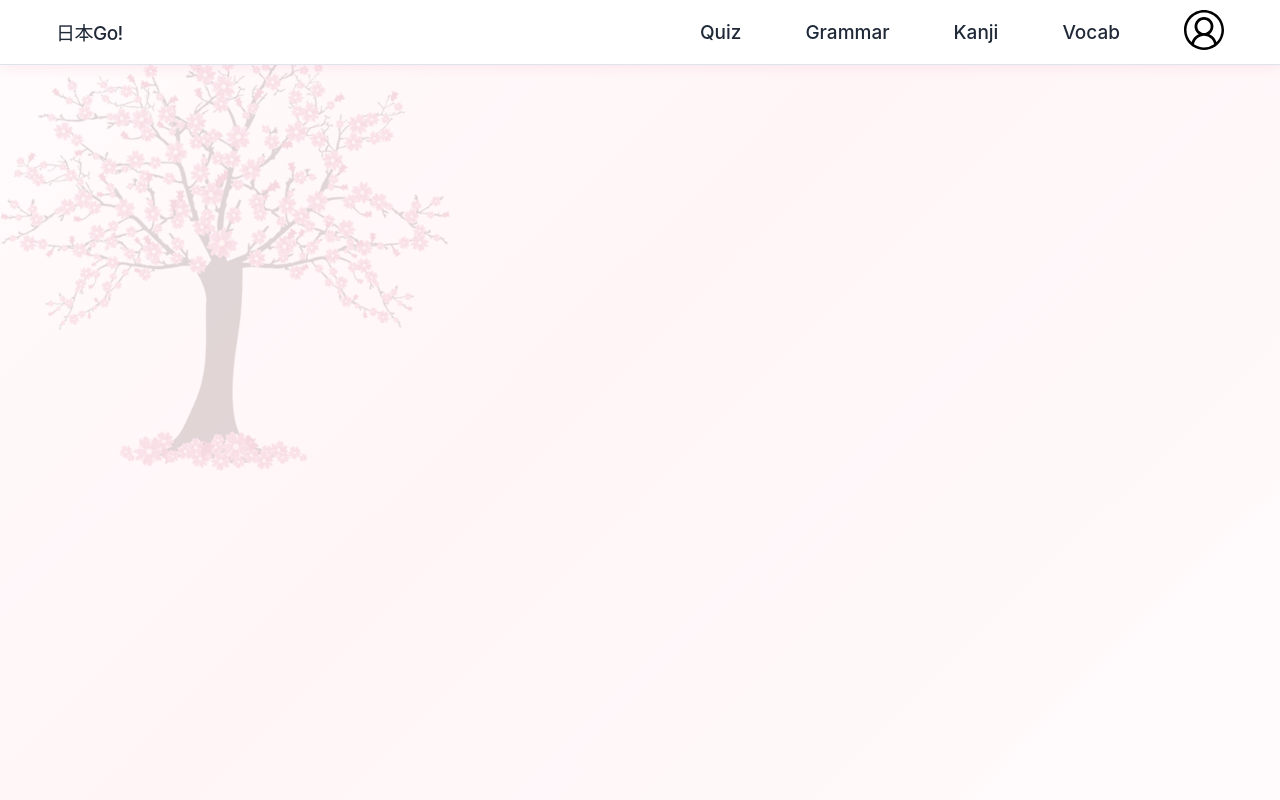
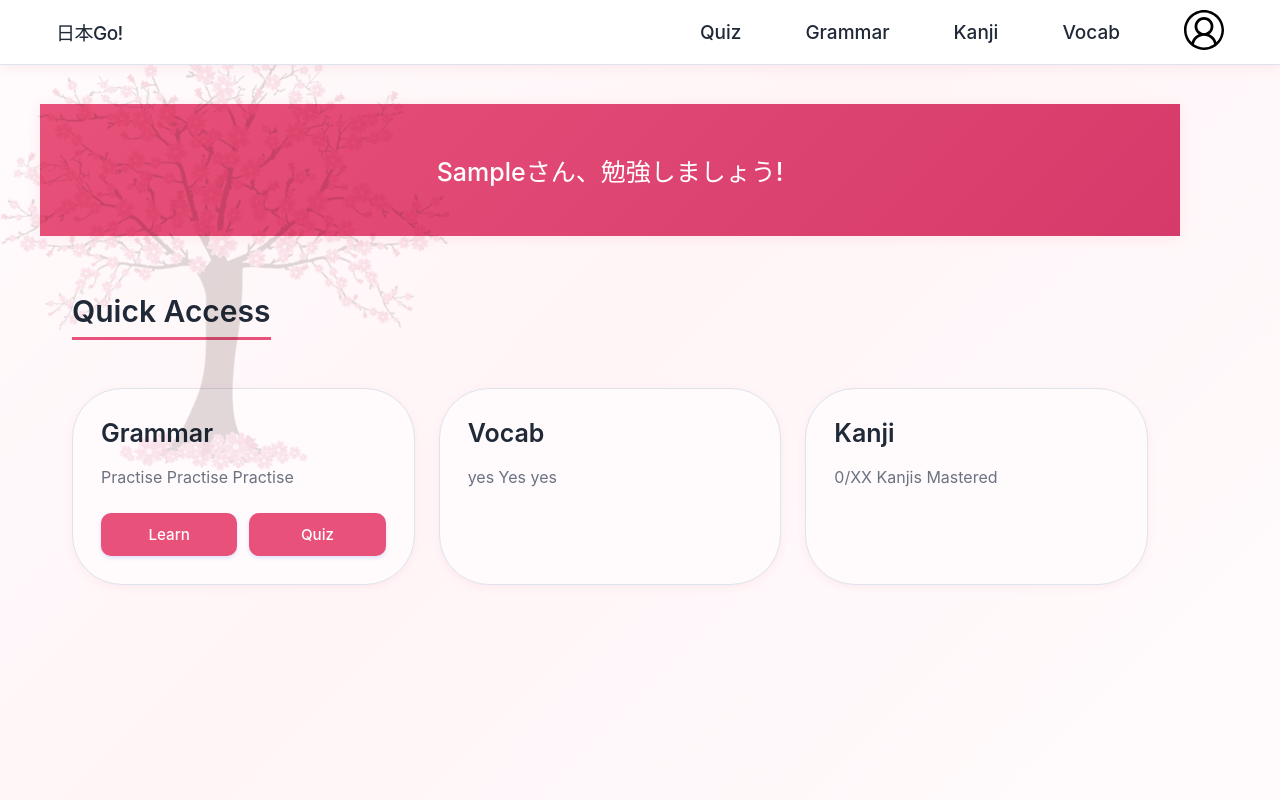
Before and after one commit to RishiS-HSCProjects/12AT2-LingualHSC, a Flask app: page /nihongo/ in a window 1280 px wide. Run offline with Flask 3, Linux system fonts and the light colour scheme; the visitor is signed in with stand-in values (Sample User, id 1); parts of the project's set-up code (start-up, migrations or seed data) failed here and were passed over.

Commit message:
Add Nihongo module home & giving-receiving
Introduce a new home experience for the Nihongo module and replace the old "favours" lesson with a combined "giving-receiving" lesson. Adds HomeConfig API (home_config.py) and a home container macro/template (home-container-macro.html), module home stylesheet (module-home.css) and generic graphic background CSS (graphic-bg.css). Update nihongo routes to render a home view (uses HomeConfig, ItemBox, banners) and add a small redirect helper to app.js. Move/rename lesson assets: remove favours.md, add giving-receiving.md, rename quiz JSON and update grammar map.json to reference the new slug. Tweak templates: nihongo-template now uses the graphic-bg and home template uses the new home macro; minor template whitespace fix. Remove nihongo init_app call from create_app and disable lru_cache on lesson loader (todo). Add a translatable key for the home welcome text.

```diff
--- a/lingual/__init__.py
+++ b/lingual/__init__.py
@@ -64,8 +64,4 @@ def create_app():
     app.register_blueprint(main_bp)
     app.register_blueprint(nihongo_bp)
 
-    # Initialize nihongo module template filters
-    from lingual.modules.nihongo import init_app as init_nihongo
-    init_nihongo(app)
-
     return app
--- a/lingual/modules/nihongo/data/grammar/map.json
+++ b/lingual/modules/nihongo/data/grammar/map.json
@@ -11,7 +11,7 @@
         "verb-normalisation",
         "to-for-expression",
         "giving-reasons",
-        "favours",
+        "giving-receiving",
         "using-komaru",
         "nasai",
         "using-n",
--- a/lingual/modules/nihongo/routes.py
+++ b/lingual/modules/nihongo/routes.py
@@ -1,7 +1,7 @@
 import os
 import re
 from flask import Blueprint, abort, current_app, flash, json, jsonify, redirect, render_template, url_for
-from flask_login import login_required
+from flask_login import current_user, login_required
 from lingual.utils.languages import Languages
 from lingual.modules.nihongo.utils.lesson_processor import get_processor
 from lingual.utils.lessons.lesson_processor import Lesson
@@ -20,7 +20,47 @@ VALID_SLUG = re.compile(r'^[a-zA-Z0-9\-]+$')
 @nihongo_bp.route('/')
 @login_required
 def home():
-    return render_template('home.html')
+    from lingual.utils.home_config import HomeConfig, HomeSection, HomeBanner, ItemBox
+    from lingual.utils.languages import get_translatable
+
+    config = HomeConfig()
+
+    welcome_banner = HomeBanner(get_translatable('jp', 'home_welcome_text').replace("{first_name}", current_user.first_name))
+    config.register_section(welcome_banner)
+
+    quick_access = HomeSection("Quick Access")
+
+    quick_access.add_items(
+        ItemBox(
+            title="Grammar",
+            body="Practise Practise Practise",
+            buttons=[
+                ItemBox.BoxButton(
+                text="Learn",
+                link=url_for('nihongo.grammar')
+                ),
+                ItemBox.BoxButton(
+                    text="Quiz",
+                    link=url_for('nihongo.grammar')
+                )
+            ],
+            on_click=url_for('nihongo.grammar')
+        ),
+        ItemBox(
+            title="Vocab",
+            body="yes Yes yes"
+        ),
+        ItemBox(
+            title="Kanji",
+            body="0/XX Kanjis Mastered"
+        ),
+    )
+
+    config.register_section(quick_access)
+
+    recent = HomeSection("Recently Viewed") # todo: add recently viewed lessons based on user data
+
+    return render_template('home.html', config=config)
 
 @nihongo_bp.route('/grammar/')
 @nihongo_bp.route('/grammar/<slug>')
--- /dev/null
+++ b/lingual/modules/nihongo/static/styles/home.html
@@ -0,0 +1,3 @@
+.container {
+
+}
--- a/lingual/modules/nihongo/static/styles/sakura.css
+++ /dev/null
@@ -1,46 +0,0 @@
-/**
- * Sakura Tree Background Styling
- *
- * Positions and styles the sakura tree background image for the Nihongo module
- */
-
-/* Sakura tree container */
-.sakura-tree-bg {
-    position: fixed;
-    top: 0;
-    left: 0;
-    width: 450px;
-    height: 600px;
-    z-index: 1;
-    pointer-events: none;
-    opacity: 0.15;
-    background-image: url('../app_assets/sakura-tree.png');
-    background-size: contain;
-    background-repeat: no-repeat;
-    background-position: top left;
-    filter: blur(0.5px);
-    mix-blend-mode: multiply;
-    transition: opacity 0.5s ease;
-}
-
-/* Subtle interaction on hover */
-.sakura-tree-bg:hover {
-    opacity: 0.25;
-}
-
-/* Responsive adjustments */
-@media (max-width: 1024px) {
-    .sakura-tree-bg {
-        width: 350px;
-        height: 466px;
-        opacity: 0.12;
-    }
-}
-
-@media (max-width: 768px) {
-    .sakura-tree-bg {
-        width: 250px;
-        height: 333px;
-        opacity: 0.1;
-    }
-}
--- a/lingual/modules/nihongo/templates/home.html
+++ b/lingual/modules/nihongo/templates/home.html
@@ -1,3 +1,15 @@
 {% extends 'nihongo-template.html' %}
 
-{% set title = "Grammar" %}
+{% set title = "Home" %}
+
+{% block meta %}
+{{ super() }}
+<link rel="stylesheet" href="{{ url_for('static', filename='styles/module-home.css') }}">
+{% endblock %}
+
+{% block body %}
+<div class="container">
+    {% from "home-container-macro.html" import home %}
+    {{ home(config) }}
+</div>
+{% endblock %}
--- a/lingual/modules/nihongo/templates/nihongo-template.html
+++ b/lingual/modules/nihongo/templates/nihongo-template.html
@@ -2,12 +2,19 @@
 
 {% block meta %}
 {{ super() }}
+<link rel="stylesheet" href="{{ url_for('static', filename='styles/graphic-bg.css') }}">
 <link rel="stylesheet" href="{{ url_for('nihongo.static', filename='styles/nihongo.css') }}">
-<link rel="stylesheet" href="{{ url_for('nihongo.static', filename='styles/sakura.css') }}">
+
+<style>
+    :root {
+        --graphic-bg-url: url("{{ url_for('nihongo.static', filename='app_assets/sakura-tree.png') }}");
+    }
+</style>
+
 {% endblock %}
 
 {% block header %}
-<div class="sakura-tree-bg"></div>
+<div class="graphic-bg"></div>
 {{ super() }}
 {% endblock %}
 
@@ -18,8 +25,8 @@
 {% block nav_links %}
 <a href="">Quiz</a>
 <a href="{{ url_for('nihongo.grammar') }}">Grammar</a>
-<a href="{{ url_for('nihongo.kanji') }}">Kanji</a>
-<a href="{{ url_for('nihongo.vocab') }}">Vocab</a>
+<a href="{{ url_for('nihongo.home') }}">Kanji</a>
+<a href="{{ url_for('nihongo.home') }}">Vocab</a>
 {% endblock %}
 
 {% block body %}
--- a/lingual/static/js/app.js
+++ b/lingual/static/js/app.js
@@ -149,3 +149,7 @@ function scrollToId(id) {
 
     element.scrollIntoView({ behavior: 'smooth' });
 }
+
+function redirectTo(url) {
+    window.location.href = url;
+}
--- /dev/null
+++ b/lingual/static/styles/graphic-bg.css
@@ -0,0 +1,58 @@
+/**
+ * Background Image Styling
+ *
+ * Positions and styles background images for module templates
+ */
+
+/* Graphic container */
+
+:root {
+    --graphic-bg-top: 0;
+    --graphic-bg-left: 0;
+    --graphic-bg-width: 450px;
+    --graphic-bg-height: 600px;
+    --graphic-bg-z: 1;
+    --graphic-bg-opacity: 0.15;
+    --graphic-bg-url: none;
+    --graphic-bg-size: contain;
+    --graphic-bg-repeat: no-repeat;
+    --graphic-bg-position: top left;
+    --graphic-bg-blur: 0.5px;
+    --graphic-bg-blend: multiply;
+    --graphic-bg-transition: opacity 0.5s ease;
+}
+
+.graphic-bg {
+    position: fixed;
+    pointer-events: none;
+    top: var(--graphic-bg-top);
+    left: var(--graphic-bg-left);
+    width: var(--graphic-bg-width);
+    height: var(--graphic-bg-height);
+    z-index: var(--graphic-bg-z);
+    opacity: var(--graphic-bg-opacity);
+    background-image: var(--graphic-bg-url);
+    background-size: var(--graphic-bg-size);
+    background-repeat: var(--graphic-bg-repeat);
+    background-position: var(--graphic-bg-position);
+    filter: blur(var(--graphic-bg-blur));
+    mix-blend-mode: var(--graphic-bg-blend);
+    transition: var(--graphic-bg-transition);
+}
+
+/* Responsive adjustments */
+@media (max-width: 1024px) {
+    .graphic-bg {
+        width: 350px;
+        height: 466px;
+        opacity: 0.12;
+    }
+}
+
+@media (max-width: 768px) {
+    .graphic-bg {
+        width: 250px;
+        height: 333px;
+        opacity: 0.1;
+    }
+}
--- /dev/null
+++ b/lingual/static/styles/module-home.css
@@ -0,0 +1,253 @@
+/* ========================================
+   Module Home Styles
+   Using variables from variables.css
+   ======================================== */
+
+#home-container {
+    max-width: 95%;
+    margin: 0;
+    padding: 0;
+}
+
+/* ========================================
+   Banner Section
+   ======================================== */
+.home-banner {
+    background: linear-gradient(135deg, var(--color-accent) 0%, var(--color-accent-strong) 100%);
+    color: white;
+    padding: var(--gap-medium) var(--gap-small);
+    margin: 0 0 var(--gap-small) 0;
+    width: 100%;
+    box-sizing: border-box;
+    text-align: center;
+    font-size: var(--font-size-header-3);
+    font-weight: 500;
+    box-shadow: var(--shadow-nav);
+}
+
+.home-banner strong {
+    font-weight: 700;
+}
+
+/* ========================================
+   Separator
+   ======================================== */
+.home-separator {
+    border: none;
+    border-top: 2px solid var(--border-subtle);
+    margin: 2.5rem 0;
+    opacity: 0.5;
+}
+
+/* ========================================
+   Section
+   ======================================== */
+.home-section {
+    margin: 0 auto var(--gap-medium);
+    padding: 0 var(--gap-small);
+    max-width: 1200px;
+}
+
+.home-section-title {
+    font-size: var(--font-size-header-2);
+    font-weight: 600;
+    margin-bottom: var(--padding-section);
+    color: var(--color-primary);
+    padding-bottom: 0.5rem;
+    border-bottom: 3px solid var(--color-accent);
+    display: inline-block;
+}
+
+/* ========================================
+   Section Items Grid
+   ======================================== */
+.home-section-items {
+    display: grid;
+    grid-template-columns: repeat(auto-fill, minmax(280px, 1fr));
+    gap: var(--padding-section);
+    margin-top: var(--padding-section);
+}
+
+/* ========================================
+   Item Base
+   ======================================== */
+.home-item {
+    background: var(--bg-card);
+    transition: transform var(--transition-base), box-shadow var(--transition-base);
+}
+
+/* ========================================
+   Paragraph Item
+   ======================================== */
+.home-item-paragraph {
+    padding: var(--padding-section);
+    background: var(--bg-surface-muted);
+    border-radius: var(--radius-medium);
+    line-height: var(--line-height-body);
+    color: var(--color-secondary);
+    font-size: var(--font-size-body);
+}
+
+/* ========================================
+   Box Item
+   ======================================== */
+.home-item-box {
+    border: 1px solid var(--border-subtle);
+    border-radius: var(--radius-large);
+    padding: 1.75rem;
+    display: flex;
+    flex-direction: column;
+    box-shadow: var(--shadow-card);
+    height: 100%;
+    box-sizing: border-box;
+    background: var(--bg-card);
+}
+
+.home-item-box.clickable:hover {
+    transform: translateY(-4px);
+    box-shadow: var(--shadow-strong);
+    cursor: pointer;
+    user-select: none;
+}
+
+.home-item-box.clickable:active {
+    transform: translateY(1px);
+    user-select: none;
+}
+
+/* Box Title */
+.box-title {
+    font-size: var(--font-size-header-3);
+    font-weight: 600;
+    margin: 0 0 var(--gap-xsmall) 0;
+    color: var(--color-primary);
+    line-height: 1.3;
+}
+
+/* Box Body */
+.box-body {
+    flex: 1;
+    font-size: var(--font-size-body);
+    line-height: var(--line-height-body);
+    color: var(--color-secondary);
+    margin: 0 0 var(--padding-section) 0;
+}
+
+/* Box Buttons Container */
+.box-buttons {
+    display: flex;
+    gap: 0.75rem;
+    margin-top: auto;
+}
+
+/* Individual Box Button */
+.box-button {
+    flex: 1;
+    padding: 0.75rem 1.25rem;
+    background: var(--color-accent);
+    color: white;
+    text-decoration: none;
+    border-radius: var(--radius-medium);
+    text-align: center;
+    font-weight: 500;
+    font-size: 0.95rem;
+    transition: background var(--transition-base), transform 0.1s ease;
+    box-shadow: 0 2px 4px rgba(91, 124, 255, 0.2);
+}
+
+.box-button:hover {
+    background: var(--color-accent-strong);
+    transform: translateY(-2px);
+    box-shadow: 0 4px 8px rgba(91, 124, 255, 0.3);
+}
+
+.box-button:active {
+    transform: translateY(0);
+}
+
+/* Secondary button style (if needed) */
+.box-button.secondary {
+    background: var(--color-secondary);
+}
+
+.box-button.secondary:hover {
+    background: var(--color-contrast);
+}
+
+/* ========================================
+   Unknown Item Type
+   ======================================== */
+.home-item-unknown {
+    padding: var(--padding-section);
+    background: var(--bg-block-warning);
+    border: 2px dashed var(--border-block-warning);
+    border-radius: var(--radius-medium);
+    color: var(--color-primary);
+    font-weight: 500;
+}
+
+/* ========================================
+   Responsive Design
+   ======================================== */
+
+/* Tablet */
+@media (max-width: 768px) {
+    .home-banner {
+        font-size: var(--font-size-header-4);
+        padding: var(--gap-small) var(--padding-section);
+    }
+
+    .home-section {
+        padding: 0 var(--padding-section);
+    }
+
+    .home-section-items {
+        grid-template-columns: repeat(auto-fill, minmax(240px, 1fr));
+        gap: var(--gap-xsmall);
+    }
+
+    .home-section-title {
+        font-size: var(--font-size-header-3);
+    }
+
+    .box-buttons {
+        flex-direction: row;
+    }
+}
+
+/* Mobile */
+@media (max-width: 480px) {
+    .home-banner {
+        font-size: var(--font-size-header-4);
+        padding: var(--padding-section) var(--gap-xsmall);
+    }
+
+    .home-section {
+        padding: 0 var(--gap-xsmall);
+        margin-bottom: var(--gap-small);
+    }
+
+    .home-section-items {
+        grid-template-columns: 1fr;
+    }
+
+    .home-section-title {
+        font-size: var(--font-size-header-4);
+    }
+
+    .home-item-box {
+        padding: var(--padding-section);
+    }
+
+    .box-title {
+        font-size: var(--font-size-header-4);
+    }
+
+    .box-buttons {
+        flex-direction: column;
+    }
+
+    .box-button {
+        width: 100%;
+    }
+}
--- /dev/null
+++ b/lingual/templates/home-container-macro.html
@@ -0,0 +1,97 @@
+<!-- Dependencies -->
+<!--
+    - module-home.css
+-->
+
+{% macro home(config) %}
+<div id="home-container">
+
+    {% for section in config.get_build() %}
+
+        {# Separator (None) #}
+        {% if section is none %}
+            <hr class="home-separator">
+        {% else %} {# Regular section #}
+            {{ home_section(section) }}
+        {% endif %}
+
+    {% endfor %}
+
+</div>
+{% endmacro %}
+
+{# Section Renderer #}
+{% macro home_section(section) %}
+{% if section.__class__.__name__ == "HomeBanner" %}
+    {# Render banner outside regular section container for full width #}
+    <div class="home-banner">
+        {{ section.content | safe }}
+    </div>
+{% else %}
+    <div class="home-section">
+        {# Section title #}
+        {% if section.title %}
+            <h2 class="home-section-title">{{ section.title }}</h2>
+        {% endif %}
+
+        <div class="home-section-items">
+            {% for item in section.items %}
+                {{ home_item(item) }}
+            {% endfor %}
+        </div>
+    </div>
+{% endif %}
+{% endmacro %}
+
+
+
+{# Item Renderer #}
+{% macro home_item(item) %}
+    {% if item.__class__.__name__ == "ItemParagraph" %}
+        {{ home_item_paragraph(item) }}
+
+    {% elif item.__class__.__name__ == "ItemBox" %}
+        {{ home_item_box(item) }}
+
+    {% else %}
+        <div class="home-item home-item-unknown">
+            Unknown item type: {{ item.__class__.__name__ }}
+        </div>
+    {% endif %}
+{% endmacro %}
+
+
+
+{# Paragraph Renderer #}
+{% macro home_item_paragraph(item) %}
+<div class="home-item home-item-paragraph">
+    {{ item.content | safe }}
+</div>
+{% endmacro %}
+
+
+
+{# Box Renderer #}
+{% macro home_item_box(item) %}
+<div class="home-item home-item-box {{ item.classes }}" {% if item.on_click %}onclick="redirectTo('{{ item.on_click }}')" {% endif %}>
+
+    {% if item.title %}
+        <h3 class="box-title">{{ item.title }}</h3>
+    {% endif %}
+
+    {% if item.body %}
+        <p class="box-body">{{ item.body }}</p>
+    {% endif %}
+
+    {% if item.buttons %}
+        <div class="box-buttons">
+            {% for btn in item.buttons %}
+                <a class="box-button" href="{{ btn.link }}">
+                    {{ btn.text }}
+                </a>
+            {% endfor %}
+        </div>
+    {% endif %}
+
+</div>
+{% endmacro %}
--- a/lingual/utils/lessons/lesson_processor.py
+++ b/lingual/utils/lessons/lesson_processor.py
@@ -140,7 +140,7 @@ class BaseLessonProcessor:
     # Cache up to 16 lessons in memory for performance
     # Has the issue of not updating if lesson files change on disk,
     # however, a "cache clear" mechanism can be implemented later.
-    @lru_cache(maxsize=16)
+    # @lru_cache(maxsize=16) todo: enable
     def load(self, slug: str) -> dict:
         if not re.fullmatch(r"[A-Za-z0-9\-]+", slug):
             raise ValueError("Invalid lesson slug.")
--- a/lingual/utils/translatable.json
+++ b/lingual/utils/translatable.json
@@ -10,5 +10,11 @@
     "signup_password_title": {
         "en": "Shhh... It's a Secret!",
         "jp": "話さないでください！"
+    },
+
+
+    "home_welcome_text": {
+        "en": "Ready to study, {first_name}?",
+        "jp": "{first_name}さん、勉強しましょう!"
     }
 }
```
Also changed, not shown: lingual/modules/nihongo/data/grammar/lessons/favours.md (deleted, +0 -23 lines), lingual/modules/nihongo/data/grammar/lessons/giving-receiving.md (added, +71 -0 lines), lingual/modules/nihongo/data/grammar/quizzes/giving-receiving.json (renamed from lingual/modules/nihongo/data/grammar/quizzes/favours.json, +18 -1 lines), lingual/utils/home_config.py (added, +88 -0 lines), lingual/templates/lesson-content-macro.html (line endings or trailing spaces).
